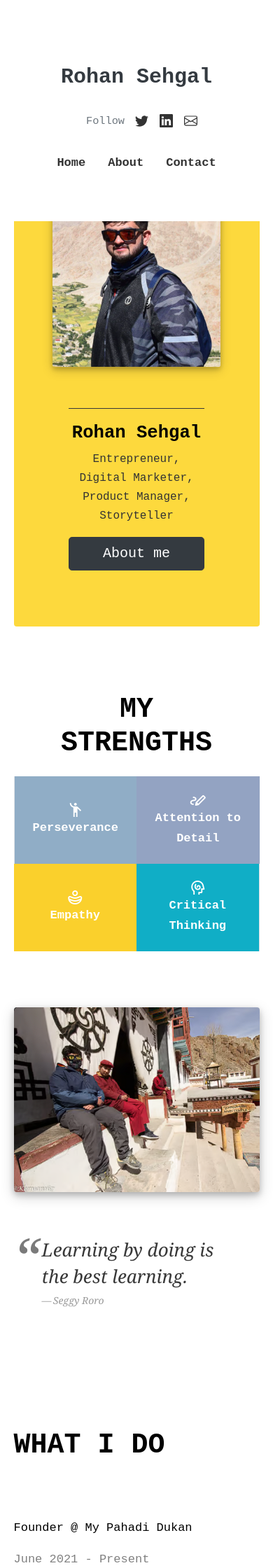
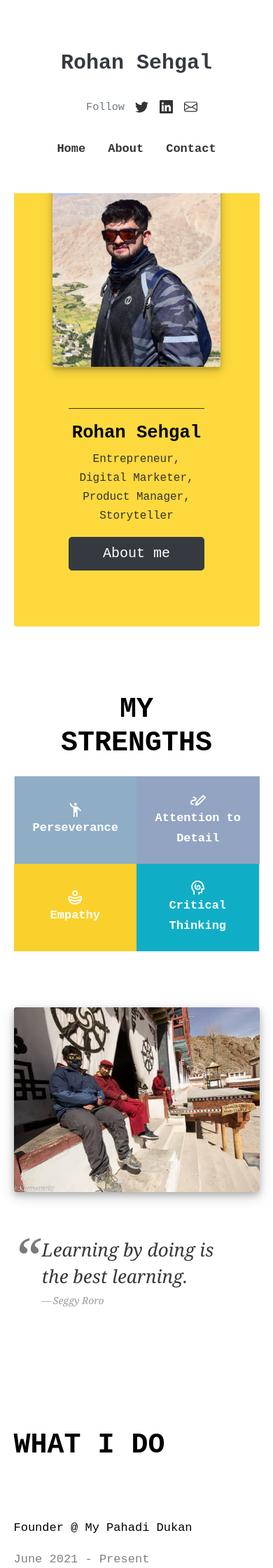
Before and after one commit to Redcoat314/rohansehgal, a Jekyll site: the page built from index.html, in a window 390 px wide. Shown: the top 2240 px of the page at 70% size. Built offline with Jekyll 4.4.1, drawn with Linux system fonts in a browser that asks for light colours; the list of posts is cut into pages by our own code.

Commit message:
Update custom.css

```diff
--- a/assets/css/custom.css
+++ b/assets/css/custom.css
@@ -286,6 +286,9 @@ blockquote {
     }
 
 @media screen and (max-width: 700px){
+    .start-header{
+            padding:0;
+        }
     .header-items-wrap{
         flex-direction: column;
     }
```
